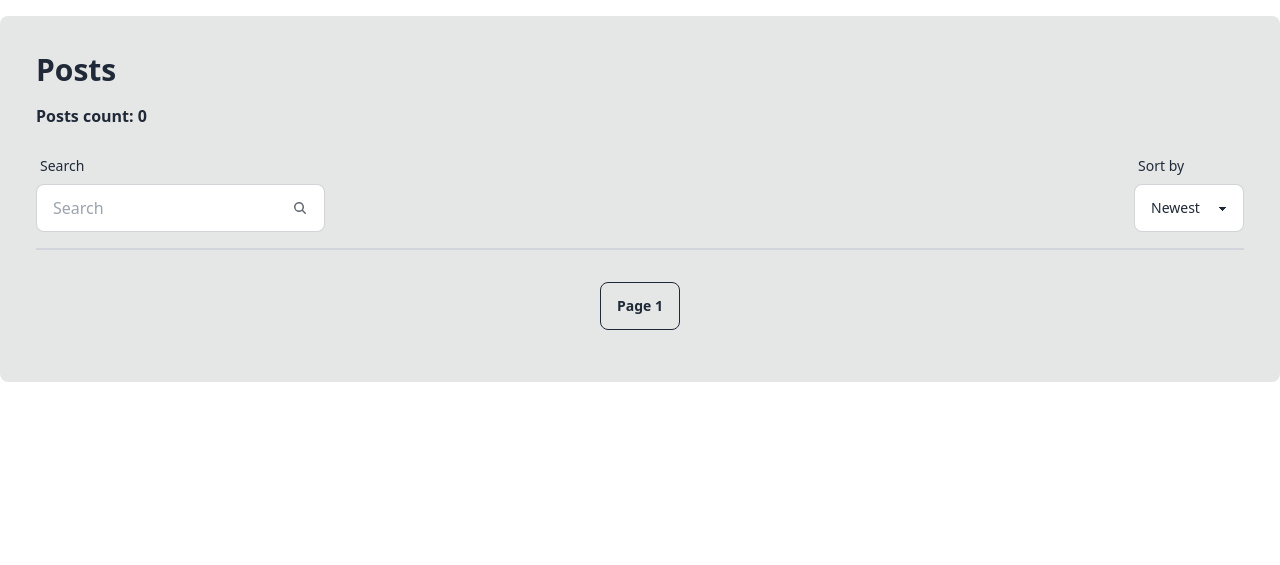
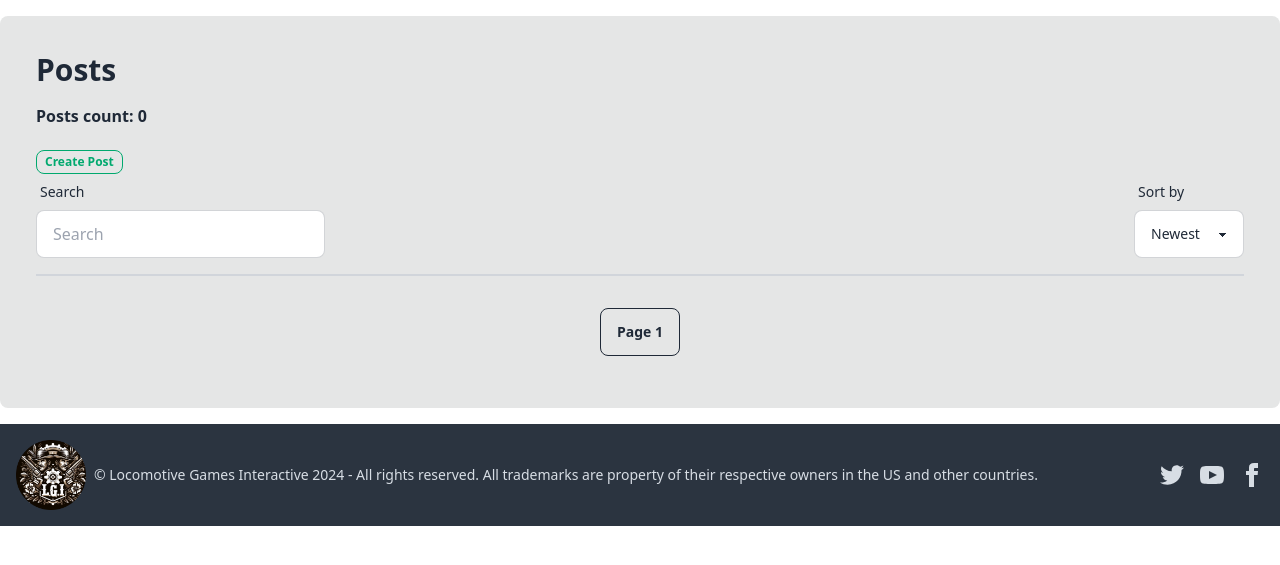
Before and after one commit to Apollo-15/Main-site, a Django app: page /blog/ in a window 1280 px wide. Shown: the part 86-651 px from the top of the page. Run offline with Django 5.2, Linux system fonts and the light colour scheme; data that the repository does not hold is empty; some libraries are stand-ins or nearby versions.

Commit message:
add footer

```diff
--- a/apps/blog/models.py
+++ b/apps/blog/models.py
@@ -22,8 +22,8 @@ class Post(models.Model):
 
     image = ProcessedImageField(
         upload_to='posts',
-        processors=[ ResizeToFill(800, 400),
-                    SmartCrop(800, 400)],
+        processors=[ ResizeToFill(400, 400),
+                    SmartCrop(400, 400)],
         format='JPEG',
         options={'quality': 60},
         )
--- a/apps/blog/templates/blog/index.html
+++ b/apps/blog/templates/blog/index.html
@@ -12,6 +12,7 @@
 
     <h1 class = "text-3xl font-bold mb-4">Posts</h1>
     <h1 class = "text-1xl font-bold mb-5">Posts count: {{ post_count }} </h1>
+    <a onclick="my_modal_4.showModal()" class="btn btn-outline btn-success btn-xs" >Create Post</a>
     <div class="flex justify-between ">
     <form method="get" action="{% url 'blog:search' %}">
       <div class="label">
@@ -19,7 +20,7 @@
       </div>
       <label class="input input-bordered flex items-center gap-2">
         <input name="q" type="text" class="grow" placeholder="Search" value="{{ request.GET.q }}">
-        <svg xmlns="http://www.w3.org/2000/svg" viewBox="0 0 16 16" fill="currentColor" class="w-4 h-4 opacity-70"><path fill-rule="evenodd" d="M9.965 11.026a5 5 0 1 1 1.06-1.06l2.755 2.754a.75.75 0 1 1-1.06 1.06l-2.755-2.754ZM10.5 7a3.5 3.5 0 1 1-7 0 3.5 3.5 0 0 1 7 0Z" clip-rule="evenodd" /></svg>
+        <svg xmlns="http://www.w3.org/2000/svg" viewBox="0 0 16 16" fill="white" class="w-4 h-4 opacity-70"><path fill-rule="evenodd" d="M9.965 11.026a5 5 0 1 1 1.06-1.06l2.755 2.754a.75.75 0 1 1-1.06 1.06l-2.755-2.754ZM10.5 7a3.5 3.5 0 1 1-7 0 3.5 3.5 0 0 1 7 0Z" clip-rule="evenodd" /></svg>
       </label>
     </form>
     <form method="get" action="{% url 'blog:index' %}" class="flex gap-4">
--- a/templates/base.html
+++ b/templates/base.html
@@ -16,6 +16,7 @@
 
     <link rel="stylesheet" href="{% static 'module/magiczoom/magiczoom.css' %}">
     <script src="{% static 'module/magiczoom/magiczoom.js' %}"></script>
+
 
   </head>
   <body>
@@ -66,5 +67,16 @@
       {% endif %}
     {% block content %}{% endblock %}
     </div>
+    <footer class="footer items-center p-4 bg-neutral text-neutral-content">
+      <aside class="items-center grid-flow-col">
+        <img src="{% static 'LGI.png' %}" alt="Logo" width="70" height="70">
+        <p>© Locomotive Games Interactive 2024 - All rights reserved. All trademarks are property of their respective owners in the US and other countries.</p>
+      </aside>
+      <nav class="grid-flow-col gap-4 md:place-self-center md:justify-self-end">
+        <a><svg xmlns="http://www.w3.org/2000/svg" width="24" height="24" viewBox="0 0 24 24" class="fill-current"><path d="M24 4.557c-.883.392-1.832.656-2.828.775 1.017-.609 1.798-1.574 2.165-2.724-.951.564-2.005.974-3.127 1.195-.897-.957-2.178-1.555-3.594-1.555-3.179 0-5.515 2.966-4.797 6.045-4.091-.205-7.719-2.165-10.148-5.144-1.29 2.213-.669 5.108 1.523 6.574-.806-.026-1.566-.247-2.229-.616-.054 2.281 1.581 4.415 3.949 4.89-.693.188-1.452.232-2.224.084.626 1.956 2.444 3.379 4.6 3.419-2.07 1.623-4.678 2.348-7.29 2.04 2.179 1.397 4.768 2.212 7.548 2.212 9.142 0 14.307-7.721 13.995-14.646.962-.695 1.797-1.562 2.457-2.549z"></path></svg></a>
+        <a><svg xmlns="http://www.w3.org/2000/svg" width="24" height="24" viewBox="0 0 24 24" class="fill-current"><path d="M19.615 3.184c-3.604-.246-11.631-.245-15.23 0-3.897.266-4.356 2.62-4.385 8.816.029 6.185.484 8.549 4.385 8.816 3.6.245 11.626.246 15.23 0 3.897-.266 4.356-2.62 4.385-8.816-.029-6.185-.484-8.549-4.385-8.816zm-10.615 12.816v-8l8 3.993-8 4.007z"></path></svg></a>
+        <a><svg xmlns="http://www.w3.org/2000/svg" width="24" height="24" viewBox="0 0 24 24" class="fill-current"><path d="M9 8h-3v4h3v12h5v-12h3.642l.358-4h-4v-1.667c0-.955.192-1.333 1.115-1.333h2.885v-5h-3.808c-3.596 0-5.192 1.583-5.192 4.615v3.385z"></path></svg></a>
+      </nav>
+    </footer>
   </body>
 </html>
```
Also changed, not shown: static/LGI.png (added).
